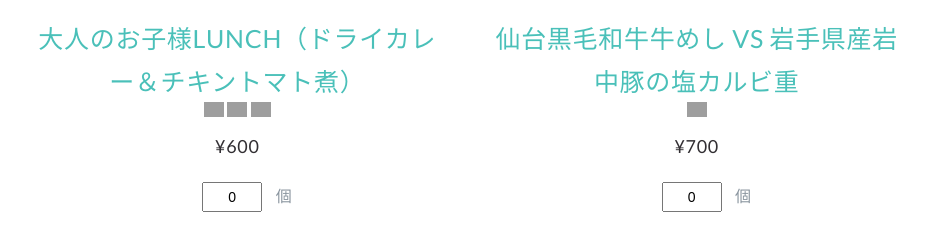
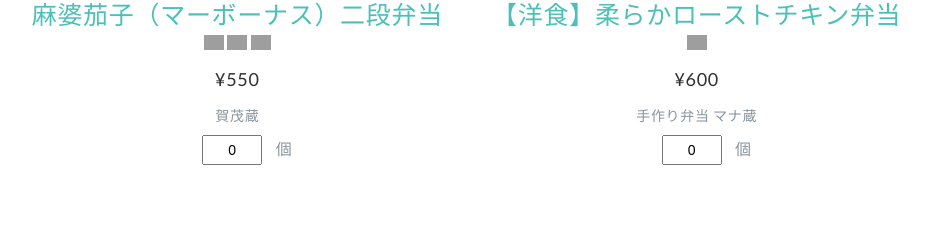
Before and after one commit to manatsu87/Lunch-box-order, a PHP site: page /index.php in a window 1280 px wide. Shown: the part 1234-1476 px from the top of the page, without its empty margins (173-1102 px from the left). Run offline with PHP 8.4, Linux system fonts and the light colour scheme; grey boxes are pictures that could not be loaded.

Commit message:
add store

```diff
--- a/data.php
+++ b/data.php
@@ -4,30 +4,35 @@ require_once('food.php');
 require_once('review.php');
 require_once('user.php');
 
-$juice = new Drink('豚生姜焼きと鶏唐揚げ弁当', 550, 'images/TKCO016.jpg', 'アイス');
-$coffee = new Drink('越後の銘酒「八海山」の搾り粕を使った赤魚の粕焼', 600, 'https://public-stafes.s3.amazonaws.com/common/stores/shashoku-tsukutomi.com/w640h427/TKDE001.jpg', 'ホット');
-$curry = new Food('大人のお子様LUNCH（ドライカレー＆チキントマト煮）', 600, 'https://public-stafes.s3.amazonaws.com/common/stores/shashoku-sazanami.com/w640h427/TKTL005.jpg', 3);
-$pasta = new Food('仙台黒毛和牛牛めし VS 岩手県産岩中豚の塩カルビ重', 700, 'https://public-stafes.s3.amazonaws.com/common/stores/shashoku-sanrikugochisoutamatebako.com/w640h427/TKVB016.jpg', 1);
+$menu1 = new Food('ガパオBOX', 600, 'https://public-stafes.s3.amazonaws.com/common/stores/shashoku-lunch-factory.com/w640h427/TKCK004.jpg',2,'ランチファクトリー');
+$menu2 = new Food('メダイの西京焼き弁当', 550, 'https://public-stafes.s3.amazonaws.com/common/stores/shashoku-kamokura.com/w640h427/TKFF016.jpg',1,'賀茂蔵');
+$menu3 = new Food('麻婆茄子（マーボーナス）二段弁当', 550, 'https://public-stafes.s3.amazonaws.com/common/stores/shashoku-kamokura.com/w640h427/TKFF021.jpg',3,'賀茂蔵');
+$menu4 = new Food('【洋食】柔らかローストチキン弁当', 600, 'https://public-stafes.s3.amazonaws.com/common/stores/shashoku-mana.com/w640h427/TKSY032.jpg',1,'手作り弁当 マナ蔵');
+$menu5 = new Food('【中華】野菜たっぷりチンジャオロース弁当',600,'https://public-stafes.s3.amazonaws.com/common/stores/shashoku-mana.com/w640h427/TKSY035.jpg',1,'手作り弁当 マナ');
+$menu6 = new Food('たいめいけん洋食や　ポークジンジャー重',800,'https://public-stafes.s3.amazonaws.com/common/stores/shashoku-taimeiken-t.com/w640h427/TOPJ001.jpg',1,'東京 日本橋 三代目 たいめいけん');
 
-$menus = array($juice, $coffee, $curry, $pasta);
+$menus = array($menu1, $menu2, $menu3, $menu4,$menu5,$menu6);
 
 $user1 = new User('suzuki', 'male');
 $user2 = new User('tanaka', 'female');
 $user3 = new User('suzuki', 'female');
 $user4 = new User('sato', 'male');
+$user5 = new User('yamamoto','male');
 
-$users = array($user1, $user2, $user3, $user4);
+$users = array($user1, $user2, $user3, $user4,$user5);
 
-// 以下の$review1 ~ $review8を削除して、userIdプロパティをセットするためのコードを貼り付けてください
-$review1 = new Review($juice->getName(), $user1->getId(), '果肉たっぷりのオレンジジュースです！');
-$review2 = new Review($curry->getName(), $user1->getId(), '具がゴロゴロしていてとてもおいしいです');
-$review3 = new Review($coffee->getName(), $user2->getId(), '香りがいいです');
-$review4 = new Review($pasta->getName(), $user2->getId(), 'ソースが絶品です。また食べたい。');
-$review5 = new Review($juice->getName(), $user3->getId(), '普通のジュース');
-$review6 = new Review($curry->getName(), $user3->getId(), '値段の割においしいカレーだと思いました');
-$review7 = new Review($coffee->getName(), $user4->getId(), '苦味がちょうどよくて、おすすめです');
-$review8 = new Review($pasta->getName(), $user4->getId(), '具材にこだわりを感じました。');
+// レビュー
+$review1 = new Review($menu1->getName(), $user1->getId(), 'ボリュームたっぷり');
+$review2 = new Review($menu2->getName(), $user1->getId(), '季節の一品！');
+$review3 = new Review($menu3->getName(), $user2->getId(), '香りがいいです');
+$review4 = new Review($menu4->getName(), $user2->getId(), 'ソースが絶品です。また食べたい。');
+$review5 = new Review($menu1->getName(), $user3->getId(), '弁当オブザイヤー');
+$review6 = new Review($menu2->getName(), $user3->getId(), 'コスパよし');
+$review7 = new Review($menu3->getName(), $user4->getId(), '酸味が強め');
+$review8 = new Review($menu4->getName(), $user4->getId(), '具材にこだわりを感じました。');
+$review9 = new Review($menu5->getName(), $user5->getId(), '本場の味を感じました');
+$review10 =new Review($menu6->getName(), $user5->getId(), 'ワンダフル！！');
 
-$reviews = array($review1, $review2, $review3, $review4, $review5, $review6, $review7, $review8);
+$reviews = array($review1, $review2, $review3, $review4, $review5, $review6, $review7, $review8,$review9,$review10);
 
 ?>
--- a/food.php
+++ b/food.php
@@ -4,8 +4,8 @@ require_once('menu.php');
 class Food extends Menu {
   private $spiciness;
 
-  public function __construct($name, $price, $image, $spiciness) {
-    parent::__construct($name, $price, $image);
+  public function __construct($name, $price, $image, $spiciness,$storeName) {
+    parent::__construct($name, $price, $image,$storeName);
     $this->spiciness = $spiciness;
   }
 
--- a/index.php
+++ b/index.php
@@ -33,6 +33,7 @@ require_once('menu.php');
               <?php endfor ?>
             <?php endif ?>
             <p class="price">¥<?php echo $menu->getTaxIncludedPrice() ?></p>
+            <p class="store"><?php echo $menu->getStoreName() ?></p>
             <input type="text" value="0" name="<?php echo $menu->getName() ?>">
             <span>個</span>
           </div>
--- a/menu.php
+++ b/menu.php
@@ -3,13 +3,16 @@ class Menu {
   protected $name;
   protected $price;
   protected $image;
+  protected $storeName;
   private $orderCount = 0;
   protected static $count = 0;
 
-  public function __construct($name, $price, $image) {
+
+  public function __construct($name, $price, $image,$storeName) {
     $this->name = $name;
     $this->price = $price;
     $this->image = $image;
+    $this->storeName = $storeName;
     self::$count++;
   }
 
@@ -23,6 +26,10 @@ class Menu {
 
   public function getImage() {
     return $this->image;
+  }
+
+  public function getStoreName(){
+    return $this->storeName;
   }
 
   public function getOrderCount() {
```
